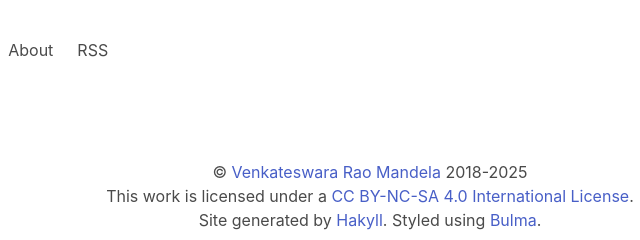
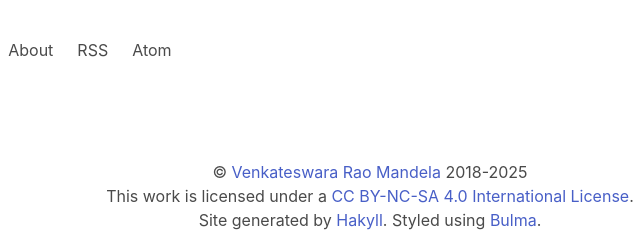
Before and after one commit to vmandela/gh-blog, a plain HTML site: page templates/default.html in a window 1280 px wide. Shown: the full height of the page, 270-910 px from the left. Drawn offline with Linux system fonts and the light colour scheme; a web font is replaced by a local one.

Commit message:
feat: add Atom feed link to navbar

```diff
--- a/templates/default.html
+++ b/templates/default.html
@@ -28,6 +28,7 @@
                     <a class="navbar-item" href="/">Home</a>
                     <a class="navbar-item" href="/about.html">About</a>
                     <a class="navbar-item" href="/rss.xml">RSS</a>
+                    <a class="navbar-item" href="/atom.xml">Atom</a>
                 </div>
             </div>
         </nav>
```
